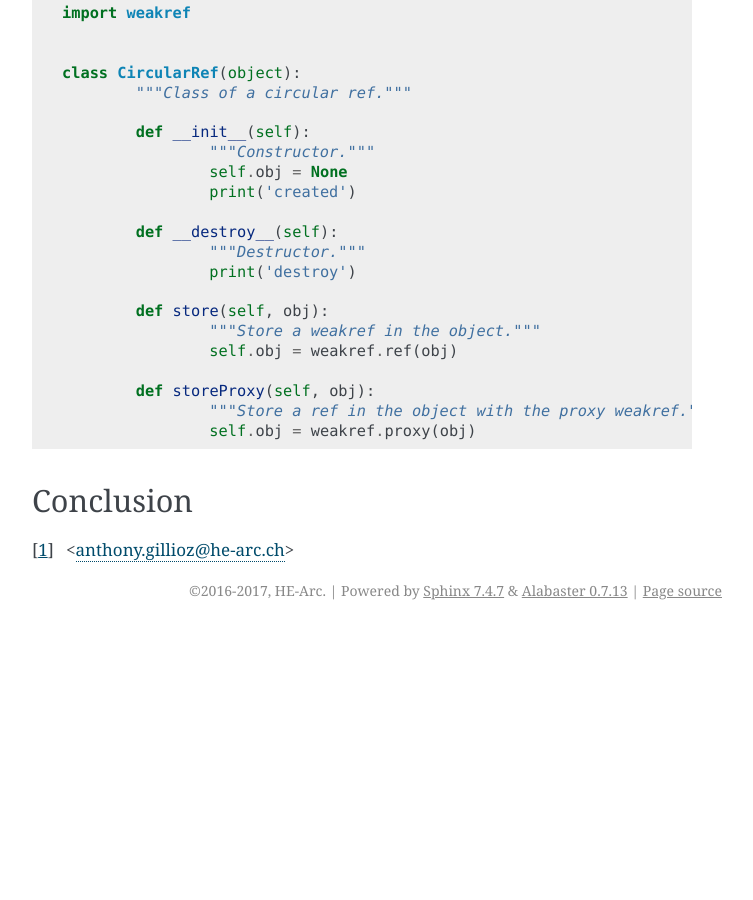
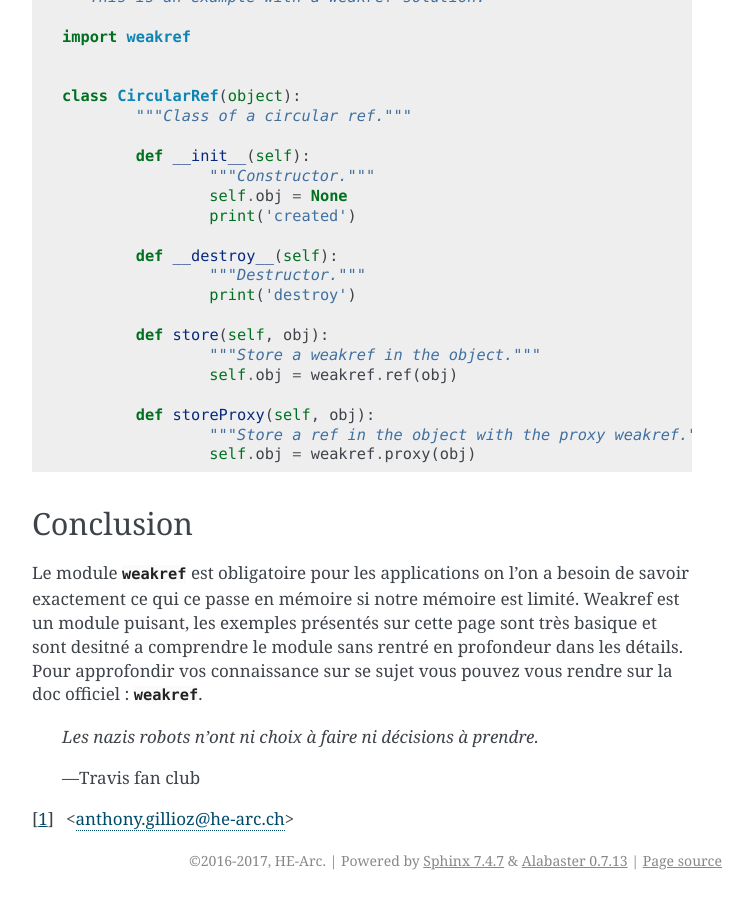
Before and after one commit to HE-Arc/livre-python, a Sphinx documentation site: the page built from source/weakref/index.rst, in a window 1280 px wide and 900 px high, scrolled down 3060 px. Shown: the whole window, without its empty margins (388-1141 px from the left). Built offline with Sphinx 7.4.7, drawn with Linux system fonts in a browser that asks for light colours; before the commit the page ends 3690 px from its top, so only the background shows below that; some of the changed text lies outside the part shown.

Commit message:
adding conclusion

```diff
--- a/source/weakref/index.rst
+++ b/source/weakref/index.rst
@@ -23,7 +23,7 @@ Référence faible
 """"""""""""""""
 
 Les références failbes (weakref) permettent de créer des références sur des objets sans augmenté le compteur du garbage collector.
-Le module :py:mod:`weakref` permet de créer et utilisé les weak références sur les objets.
+Le module :py:mod:`weakref` permet de créer et utilisé les weak références sur les objets. Un des principal utilité de ce module est pour les caches et le mapping de gros objet en mémoire.
 
 **weakref.ref()**
     Retourne une weak référence de l'objet;
@@ -85,6 +85,14 @@ La solution a ce problème est de stocké des références faible.
 Conclusion
 ----------
 
+Le module :py:mod:`weakref` est obligatoire pour les applications on l'on a besoin de savoir exactement ce qui ce passe en mémoire si notre mémoire est limité.
+Weakref est un module puisant, les exemples présentés sur cette page sont très basique et sont desitné a comprendre le module sans rentré en profondeur dans les détails.
+Pour approfondir vos connaissance sur se sujet vous pouvez vous rendre sur la doc officiel : :py:mod:`weakref`.
+
+    *Les nazis robots n’ont ni choix à faire ni décisions à prendre.*
+
+    -- Travis fan club
+
 
 .. [#ya] <anthony.gillioz@he-arc.ch>
 
```
